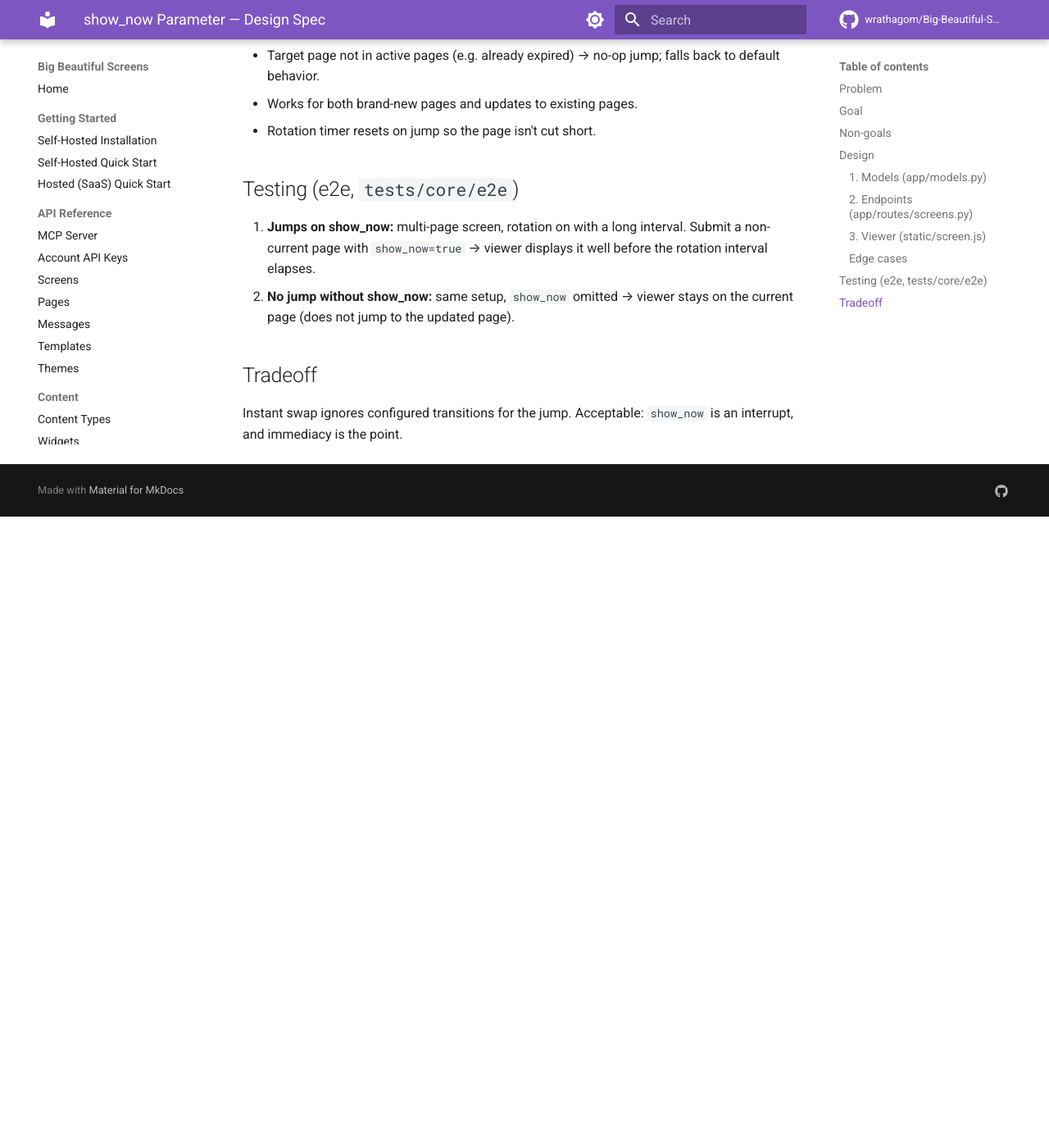
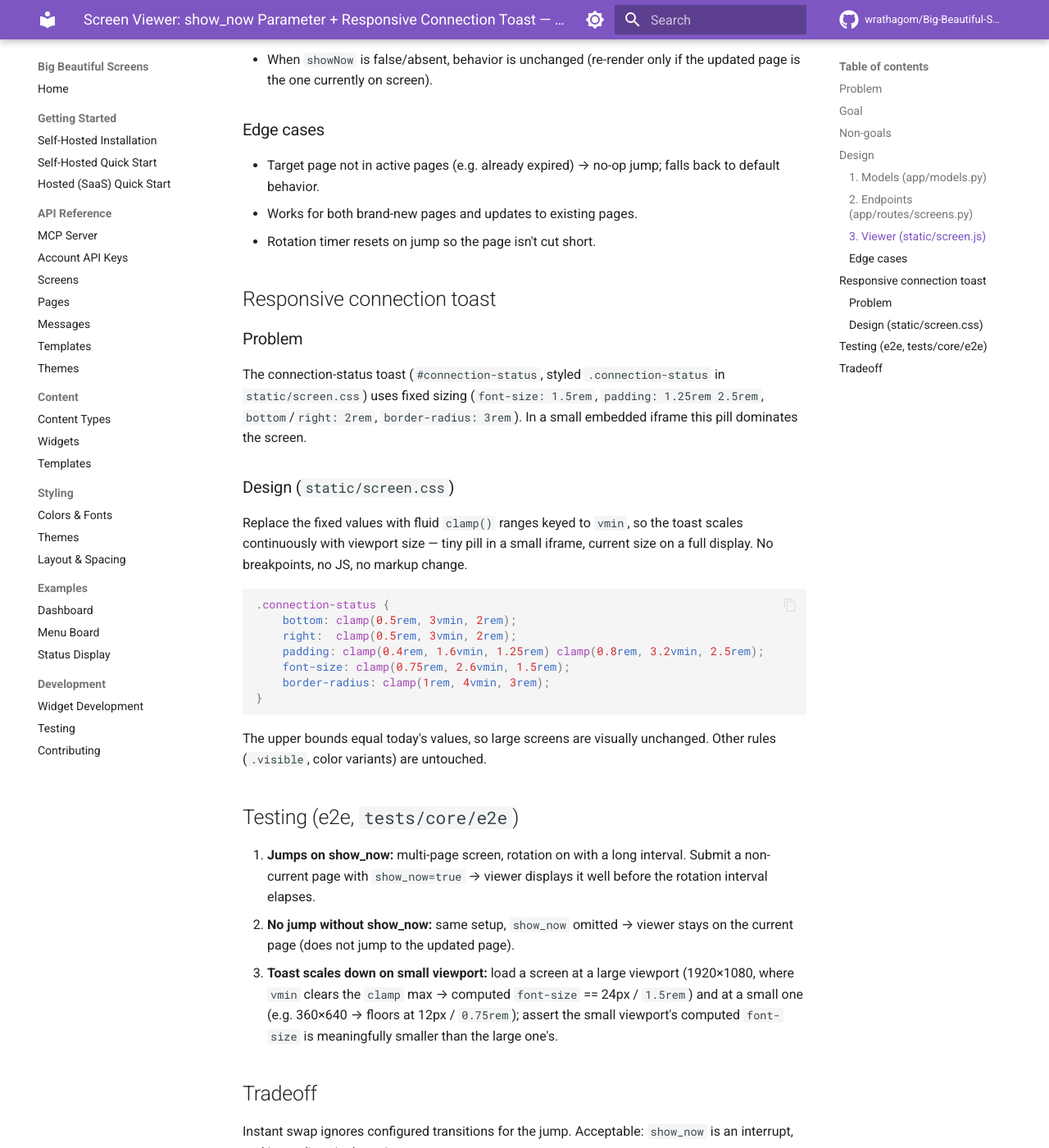
Before and after one commit to wrathagom/Big-Beautiful-Screens, an MkDocs documentation site: the page built from docs/superpowers/specs/2026-06-27-show-now-param-design.md, in a window 1280 px wide and 1400 px high, scrolled down 1612 px. Shown: the whole window at 82% size. Built offline with MkDocs 1.6.1 and Material for MkDocs 9.7.7, drawn with Linux system fonts in a browser that asks for light colours; comment, search, counter and statistics services are not loaded; before the commit the page ends 2242 px from its top, so only the background shows below that; some of the changed text lies outside the part shown.

Commit message:
Add responsive connection toast to show_now spec
Co-Authored-By: Claude Opus 4.8 (1M context) <noreply@anthropic.com>

````diff
--- a/docs/superpowers/specs/2026-06-27-show-now-param-design.md
+++ b/docs/superpowers/specs/2026-06-27-show-now-param-design.md
@@ -1,8 +1,13 @@
-# `show_now` Parameter — Design Spec
+# Screen Viewer: `show_now` Parameter + Responsive Connection Toast — Design Spec
 
 **Date:** 2026-06-27
 **Branch:** `feature/show-now-param`
 **Status:** Approved
+
+Two related screen-viewer changes:
+1. A `show_now` request flag to make a submitted page display immediately.
+2. Make the connection-status toast ("Connected", etc.) size-aware so it isn't
+   oversized in small/embedded viewports.
 
 ## Problem
 
@@ -66,6 +71,34 @@ persists. A `GET` of the page returns no `show_now` field.
 - Works for both brand-new pages and updates to existing pages.
 - Rotation timer resets on jump so the page isn't cut short.
 
+## Responsive connection toast
+
+### Problem
+
+The connection-status toast (`#connection-status`, styled `.connection-status` in
+`static/screen.css`) uses fixed sizing (`font-size: 1.5rem`, `padding: 1.25rem
+2.5rem`, `bottom`/`right: 2rem`, `border-radius: 3rem`). In a small embedded
+iframe this pill dominates the screen.
+
+### Design (`static/screen.css`)
+
+Replace the fixed values with fluid `clamp()` ranges keyed to `vmin`, so the toast
+scales continuously with viewport size — tiny pill in a small iframe, current size
+on a full display. No breakpoints, no JS, no markup change.
+
+```css
+.connection-status {
+    bottom: clamp(0.5rem, 3vmin, 2rem);
+    right:  clamp(0.5rem, 3vmin, 2rem);
+    padding: clamp(0.4rem, 1.6vmin, 1.25rem) clamp(0.8rem, 3.2vmin, 2.5rem);
+    font-size: clamp(0.75rem, 2.6vmin, 1.5rem);
+    border-radius: clamp(1rem, 4vmin, 3rem);
+}
+```
+
+The upper bounds equal today's values, so large screens are visually unchanged.
+Other rules (`.visible`, color variants) are untouched.
+
 ## Testing (e2e, `tests/core/e2e`)
 
 1. **Jumps on show_now:** multi-page screen, rotation on with a long interval.
@@ -73,6 +106,11 @@ persists. A `GET` of the page returns no `show_now` field.
    the rotation interval elapses.
 2. **No jump without show_now:** same setup, `show_now` omitted → viewer stays on
    the current page (does not jump to the updated page).
+3. **Toast scales down on small viewport:** load a screen at a large viewport
+   (1920×1080, where `vmin` clears the `clamp` max → computed `font-size` == 24px /
+   `1.5rem`) and at a small one (e.g. 360×640 → floors at 12px / `0.75rem`); assert
+   the small viewport's computed `font-size` is meaningfully smaller than the large
+   one's.
 
 ## Tradeoff
 
````
